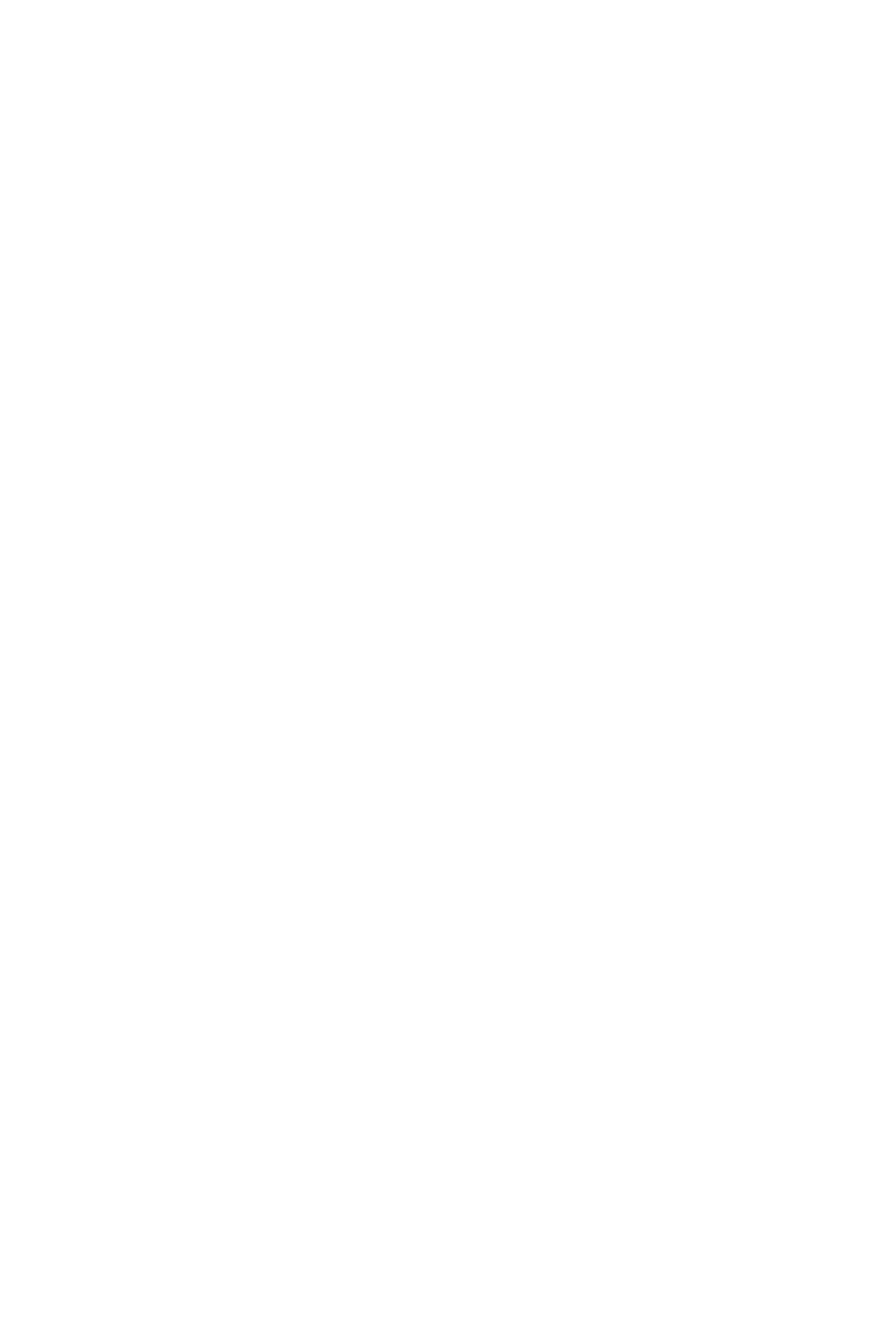
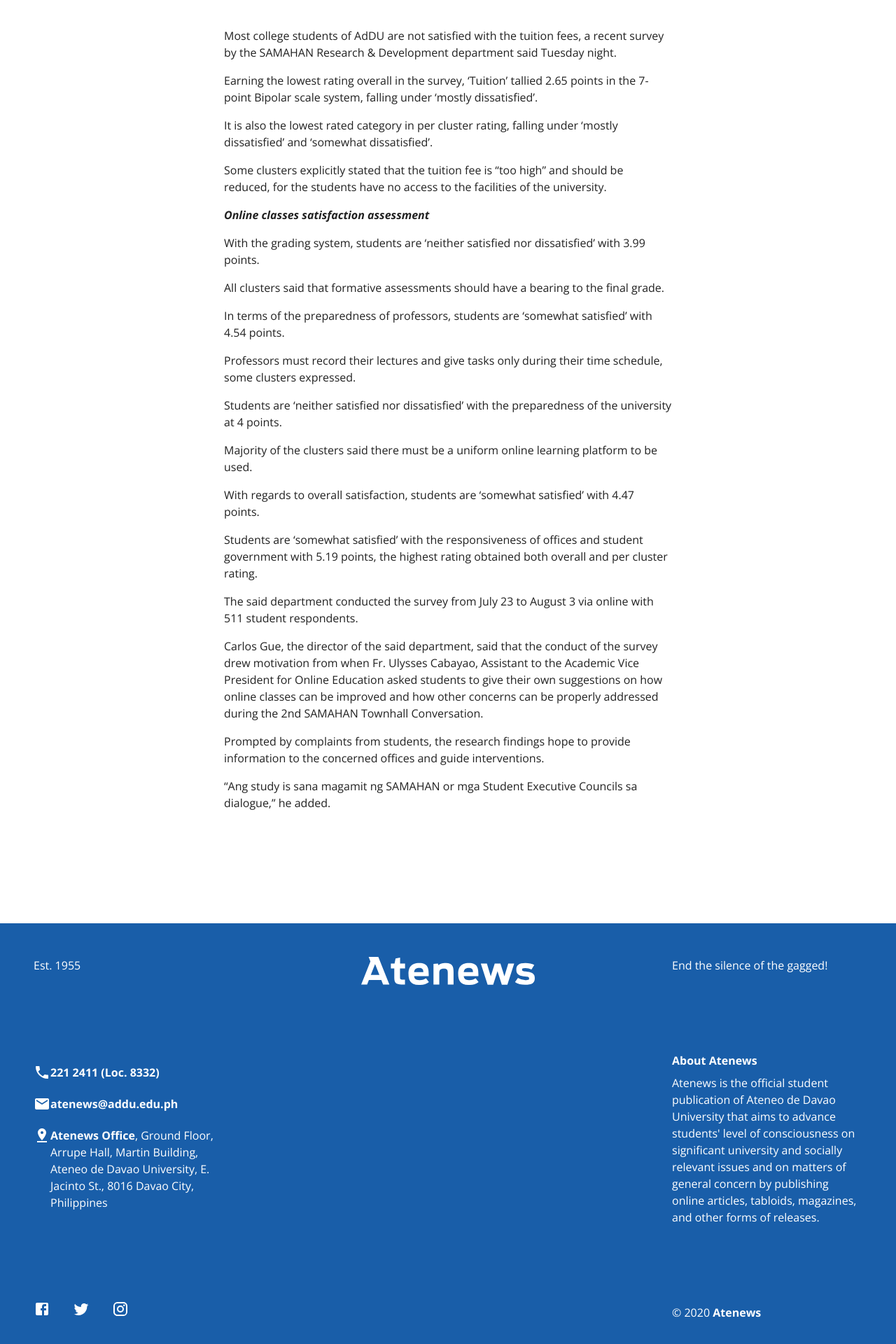
Before and after one commit to atenewsdev/atenews-frontend, a Next.js app: page /news/university in a window 1280 px wide. Shown: the part 822-2742 px from the top of the page at 70% size. Before the commit the page ends 800 px from the top, so only its background shows below. Built offline with nearby package versions, Linux system fonts and the light colour scheme.

Commit message:
fix zindex + add footer + add sample article page

```diff
--- a/pages/index.js
+++ b/pages/index.js
@@ -7,7 +7,6 @@ import ArticleGrid from 'src/components/Home/ArticleGrid';
 
 const useStyles = makeStyles((theme) => ({
   container: {
-    zIndex: -1
   },
   header: {
     textAlign: 'center',
@@ -58,8 +57,6 @@ export default function Home() {
         <ArticleGrid />
       </div>
 
-      <div style={{ height: 500 }} />
-
     </div>
   )
 }
--- a/pages/news/university.js
+++ b/pages/news/university.js
@@ -1,9 +1,16 @@
 import Head from 'next/head'
-import { makeStyles } from '@material-ui/core/styles';
+import { makeStyles, useTheme } from '@material-ui/core/styles';
+
+import FollowIcon from '@material-ui/icons/Add';
+
 import Typography from '@material-ui/core/Typography';
+import Avatar from '@material-ui/core/Avatar';
+import Grid from '@material-ui/core/Grid';
+import Button from '@material-ui/core/Button';
 
-
-const useStyles = makeStyles({
+const useStyles = makeStyles((theme) => ({
+  container: {
+  },
   account: {
     position: 'absolute',
     display: 'flex',
@@ -13,11 +20,16 @@ const useStyles = makeStyles({
     right: 0,
     marginRight: 20,
     height: 65,
+  },
+  avatar: {
+    height: 60,
+    width: 60
   }
-});
+}));
 
 export default function Page() {
   const classes = useStyles();
+  const theme = useTheme();
 
   return (
     <div className={classes.container}>
@@ -26,10 +38,73 @@ export default function Page() {
         <link rel="icon" href="/favicon.ico" />
       </Head>
       <Typography variant="h3">Ateneans ‘mostly dissatisfied’ with tuition fees, survey shows</Typography>
-      <Typography>
-        Hello World
+      <Typography variant="body2" style={{ marginTop: theme.spacing(1) }}>June 6, 2020</Typography>
+      <Grid container direction="row" alignItems="center" spacing={2} style={{ marginTop: theme.spacing(1), width: 450 }}>
+        <Grid item xs={2}>
+          <Avatar className={classes.avatar}></Avatar>
+        </Grid>
+        <Grid container item direction="column" justify="center" spacing={1} xs={10}>
+          <Grid item>
+            <Typography variant="body1">Percival Cyber Vargas</Typography>
+          </Grid>
+          <Grid item>
+            <Button variant="outlined" color="primary" size="small"><FollowIcon style={{ marginRight: theme.spacing(1) }} />Follow</Button>
+          </Grid>
+        </Grid>
+      </Grid>
+      <img src="https://atenews.ph/wp-content/uploads/2020/08/E245FF82-0C09-4A12-B48B-93CBF7987C82-2048x1536.jpeg" width="100%" style={{ marginTop: theme.spacing(4), marginBottom: theme.spacing(4) }} />
+
+      <Typography variant="body1" component="p" style={{ marginTop: theme.spacing(2) }}>
+        Most college students of AdDU are not satisfied with the tuition fees, a recent survey by the SAMAHAN Research & Development department said Tuesday night.
       </Typography>
-
+      <Typography variant="body1" component="p" style={{ marginTop: theme.spacing(2) }}>
+        Earning the lowest rating overall in the survey, ‘Tuition’ tallied 2.65 points in the 7-point Bipolar scale system, falling under ‘mostly dissatisfied’.
+      </Typography>
+      <Typography variant="body1" component="p" style={{ marginTop: theme.spacing(2) }}>
+        It is also the lowest rated category in per cluster rating, falling under ‘mostly dissatisfied’ and ‘somewhat dissatisfied’.
+      </Typography>
+      <Typography variant="body1" component="p" style={{ marginTop: theme.spacing(2) }}>
+        Some clusters explicitly stated that the tuition fee is “too high” and should be reduced, for the students have no access to the facilities of the university.
+      </Typography>
+      <Typography variant="body1" component="p" style={{ marginTop: theme.spacing(2) }}>
+        <b><i>Online classes satisfaction assessment</i></b>
+      </Typography>
+      <Typography variant="body1" component="p" style={{ marginTop: theme.spacing(2) }}>
+        With the grading system, students are ‘neither satisfied nor dissatisfied’ with 3.99 points.
+      </Typography>
+      <Typography variant="body1" component="p" style={{ marginTop: theme.spacing(2) }}>
+        All clusters said that formative assessments should have a bearing to the final grade.
+      </Typography>
+      <Typography variant="body1" component="p" style={{ marginTop: theme.spacing(2) }}>
+        In terms of the preparedness of professors, students are ‘somewhat satisfied’ with 4.54 points.
+      </Typography>
+      <Typography variant="body1" component="p" style={{ marginTop: theme.spacing(2) }}>
+        Professors must record their lectures and give tasks only during their time schedule, some clusters expressed.
+      </Typography>
+      <Typography variant="body1" component="p" style={{ marginTop: theme.spacing(2) }}>
+        Students are ‘neither satisfied nor dissatisfied’ with the preparedness of the university at 4 points.
+      </Typography>
+      <Typography variant="body1" component="p" style={{ marginTop: theme.spacing(2) }}>
+        Majority of the clusters said there must be a uniform online learning platform to be used.
+      </Typography>
+      <Typography variant="body1" component="p" style={{ marginTop: theme.spacing(2) }}>
+        With regards to overall satisfaction, students are ‘somewhat satisfied’ with 4.47 points.
+      </Typography>
+      <Typography variant="body1" component="p" style={{ marginTop: theme.spacing(2) }}>
+        Students are ‘somewhat satisfied’ with the responsiveness of offices and student government with 5.19 points, the highest rating obtained both overall and per cluster rating.
+      </Typography>
+      <Typography variant="body1" component="p" style={{ marginTop: theme.spacing(2) }}>
+        The said department conducted the survey from July 23 to August 3 via online with 511 student respondents.
+      </Typography>
+      <Typography variant="body1" component="p" style={{ marginTop: theme.spacing(2) }}>
+        Carlos Gue, the director of the said department, said that the conduct of the survey drew motivation from when Fr. Ulysses Cabayao, Assistant to the Academic Vice President for Online Education asked students to give their own suggestions on how online classes can be improved and how other concerns can be properly addressed during the 2nd SAMAHAN Townhall Conversation.
+      </Typography>
+      <Typography variant="body1" component="p" style={{ marginTop: theme.spacing(2) }}>
+        Prompted by complaints from students, the research findings hope to provide information to the concerned offices and guide interventions.
+      </Typography>
+      <Typography variant="body1" component="p" style={{ marginTop: theme.spacing(2) }}>
+        “Ang study is sana magamit ng SAMAHAN or mga Student Executive Councils sa dialogue,” he added.
+      </Typography>
     </div>
   )
 }
--- a/src/components/Footer.js
+++ b/src/components/Footer.js
@@ -0,0 +1,109 @@
+import React from 'react';
+import { makeStyles, useTheme } from '@material-ui/core/styles';
+
+import PhoneIcon from '@material-ui/icons/Phone';
+import MailIcon from '@material-ui/icons/Mail';
+import LocationIcon from '@material-ui/icons/PinDrop';
+import FacebookIcon from '@material-ui/icons/Facebook';
+import TwitterIcon from '@material-ui/icons/Twitter';
+import InstagramIcon from '@material-ui/icons/Instagram';
+
+import Grid from '@material-ui/core/Grid';
+import Typography from '@material-ui/core/Typography';
+
+const useStyles = makeStyles((theme) => ({
+  container: {
+    marginTop: theme.spacing(20),
+    height: 'calc(1000px - 30vw)',
+    backgroundColor: theme.palette.primary.main,
+    color: 'white',
+    padding: theme.spacing(6),
+    display: 'flex'
+  },
+  desktop: {
+    [theme.breakpoints.down('sm')]: {
+      display: 'none'
+    }
+  },
+  mobile: {
+    [theme.breakpoints.up('md')]: {
+      display: 'none'
+    }
+  },
+}));
+
+export default function Header() {
+  const classes = useStyles();
+  const theme = useTheme();
+
+  return (
+    <div className={classes.container}>
+      <Grid container spacing={4}>
+        <Grid container item sm={6} className={classes.mobile}>
+          <Grid item xs={12} style={{ textAlign: 'center' }}>
+            <img src="/atenews-footer.svg" height="40"></img>
+          </Grid>
+        </Grid>
+        <Grid container item sm={3} direction="column" justify="space-between">
+          <Grid item>
+            <Typography variant="body1">Est. 1955</Typography>
+          </Grid>
+          <Grid item container spacing={2}>
+            <Grid container item spacing={2}>
+              <Grid item xs={1}>
+                <PhoneIcon />
+              </Grid>
+              <Grid item xs={11}>
+                <Typography variant="body1"><b>221 2411 (Loc. 8332)</b></Typography>
+              </Grid>
+            </Grid>
+            <Grid container item spacing={2}>
+              <Grid item xs={1}>
+                <MailIcon />
+              </Grid>
+              <Grid item xs={11}>
+                <Typography variant="body1"><b>atenews@addu.edu.ph</b></Typography>
+              </Grid>
+            </Grid>
+            <Grid container item spacing={2}>
+              <Grid item xs={1}>
+                <LocationIcon />
+              </Grid>
+              <Grid item xs={11}>
+                <Typography variant="body1"><b>Atenews Office</b>, Ground Floor, Arrupe Hall, Martin Building, Ateneo de Davao University, E. Jacinto St., 8016 Davao City, Philippines</Typography>
+              </Grid>
+            </Grid>
+          </Grid>
+          <Grid item container direction="row" spacing={4}>
+            <Grid item>
+              <FacebookIcon />
+            </Grid>
+            <Grid item>
+              <TwitterIcon />
+            </Grid>
+            <Grid item>
+              <InstagramIcon />
+            </Grid>
+          </Grid>
+        </Grid>
+        <Grid container item sm={6} className={classes.desktop}>
+          <Grid item xs={12} style={{ textAlign: 'center' }}>
+            <img src="/atenews-footer.svg" height="40"></img>
+          </Grid>
+        </Grid>
+        <Grid container item sm={3} direction="column" justify="space-between">
+          <Grid item>
+            <Typography variant="body1">End the silence of the gagged!</Typography>
+          </Grid>
+          <Grid item>
+            <Typography variant="body1" component="p" style={{ marginBottom: theme.spacing(1) }}><b>About Atenews</b></Typography>
+            <Typography variant="body1" component="p">Atenews is the official student publication of Ateneo de Davao University that aims to advance students' level of consciousness on significant university and socially relevant issues and on matters of general concern by publishing online articles, tabloids, magazines, and other forms of releases.</Typography>
+          </Grid>
+          <Grid item>
+            <Typography variant="body1">© {(new Date()).getFullYear()} <b>Atenews</b></Typography>
+          </Grid>
+        </Grid>
+      </Grid>
+    </div>
+  );
+}
--- a/src/components/Home/Title.js
+++ b/src/components/Home/Title.js
@@ -6,7 +6,6 @@ import Typography from '@material-ui/core/Typography';
 const useStyles = makeStyles((theme) => ({
   root: {
     position: 'relative',
-    zIndex: -9999,
     marginBottom: theme.spacing(4)
   },
   title: {
--- a/src/components/Layout.js
+++ b/src/components/Layout.js
@@ -1,5 +1,6 @@
 import React from 'react';
 import Header from './Header';
+import Footer from './Footer';
 import { makeStyles } from '@material-ui/core/styles';
 import { useRouter } from 'next/router';
 
@@ -17,13 +18,14 @@ const useStyles = makeStyles((theme) => ({
       width: '90%',
     },
     margin: 'auto',
-    zIndex: -9999
+    minHeight: 500
   },
   homeContainer: {
     width: '65%',
     [theme.breakpoints.down('sm')]: {
       width: '90%',
     },
+    minHeight: 500,
     margin: 'auto'
   },
 }));
@@ -52,6 +54,7 @@ const Layout = ({ children }) => {
       <div className={isHome ? classes.homeContainer : classes.contentContainer}>
         {children}
       </div>
+      <Footer />
     </div>
   )
 }
--- a/src/components/MobileBar.js
+++ b/src/components/MobileBar.js
@@ -227,7 +227,7 @@ export default function MenuAppBar() {
 
   return (
     <div className={classes.root}>
-      <AppBar color="white" elevation={0} style={{ paddingTop: 5, paddingBottom: 5, zIndex: 20 }}>
+      <AppBar color="white" elevation={0} style={{ paddingTop: 5, paddingBottom: 5 }}>
         <Toolbar>
           <IconButton edge="start" className={classes.menuButton} color="primary" aria-label="menu" onClick={toggleDrawer(true)}>
             <MenuIcon />
--- a/src/components/Navigation.js
+++ b/src/components/Navigation.js
@@ -10,7 +10,8 @@ import SubMenu from './SubMenu';
 
 const useStyles = makeStyles((theme) => ({
   container: {
-    position: 'fixed'
+    position: 'fixed',
+    zIndex: 1500
   },
   logo: {
     backgroundImage: 'url("/logo.png")',
--- a/src/components/SubMenu.js
+++ b/src/components/SubMenu.js
@@ -15,10 +15,9 @@ const useStyles = makeStyles({
     userSelect: 'none',
     textDecoration: 'none',
     color: 'white',
-    background: '#195EA9',
+    background: '#195EA9'
   },
   menuLabel: {
-    zIndex: 0,
     color: 'white'
   },
 });
```
Also changed, not shown: src/components/Home/ArticleGrid.js (+16 -16 lines), src/components/Home/Trending.js (+25 -26 lines), src/components/Menu.js (+4 -3 lines), public/atenews-footer.svg (added).
